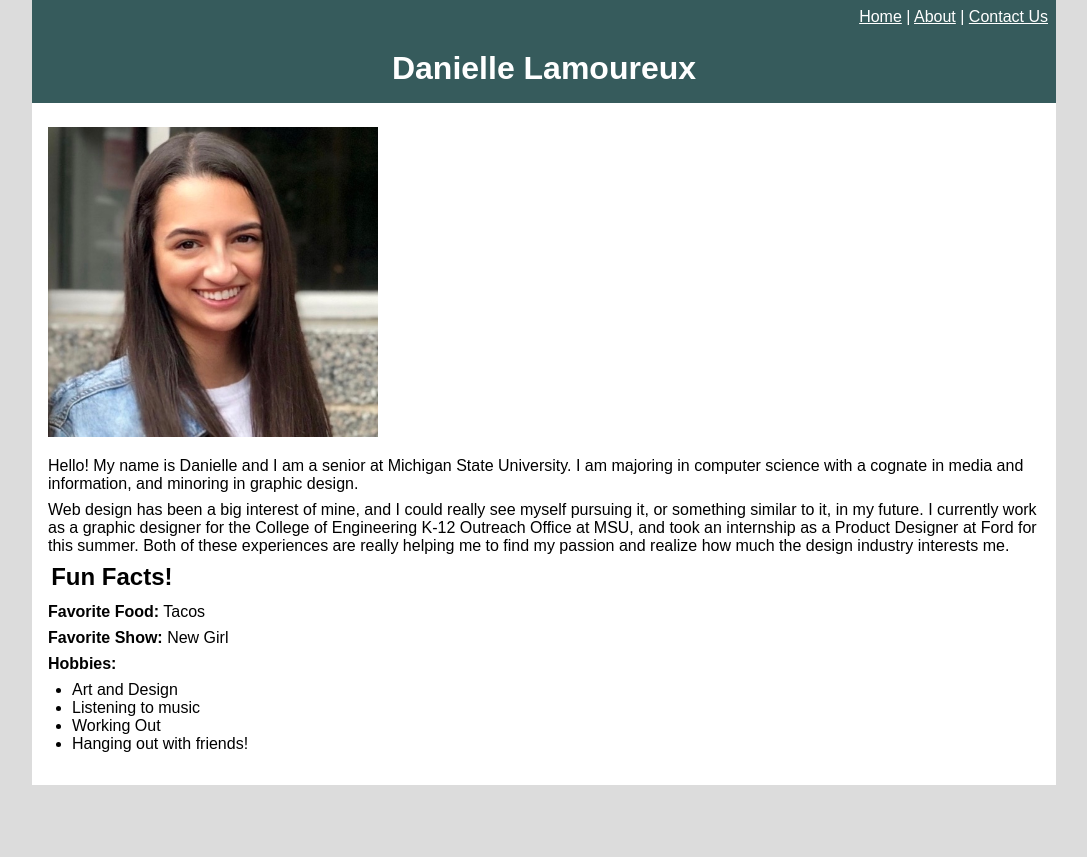
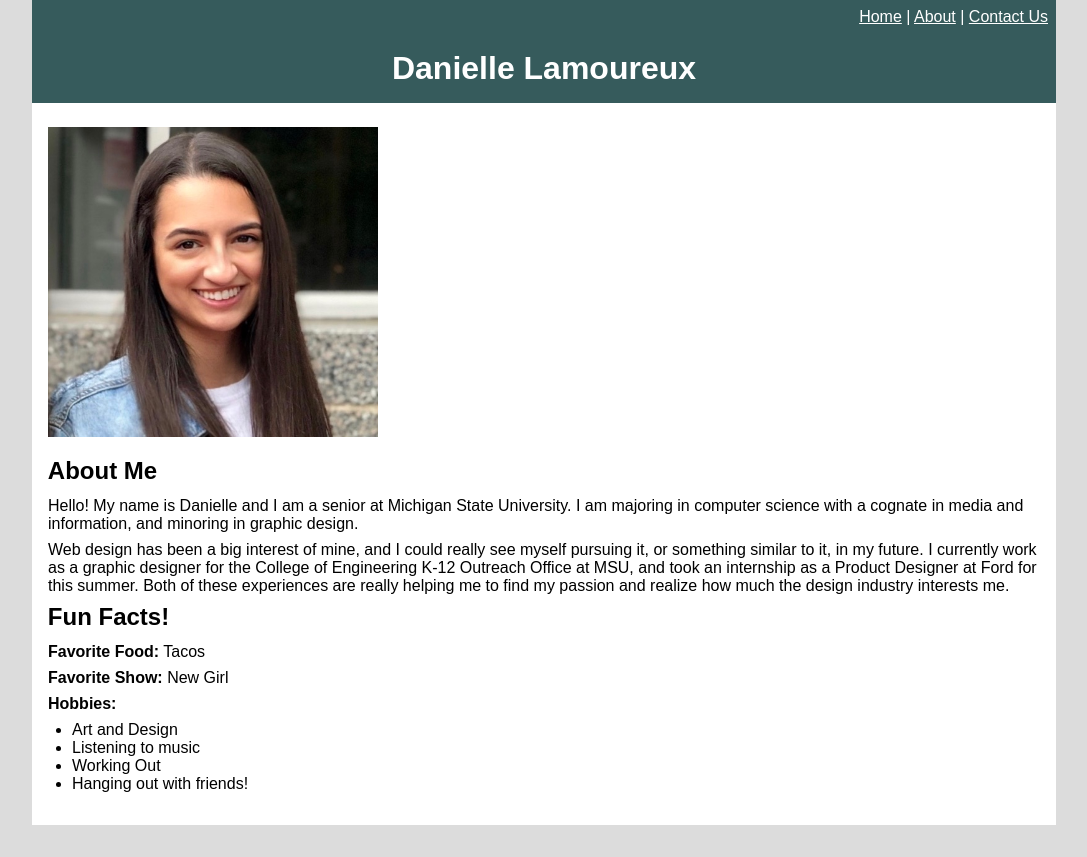
Before and after one commit to lamoure6/mi349_blog, a plain HTML site: page about.html in a window 1280 px wide. Shown: the whole page, without its empty margins (96-1183 px from the left). Before the commit the page ends 817 px from the top, so only its background shows below. Drawn offline with Linux system fonts and the light colour scheme.

Commit message:
css updates

```diff
--- a/about.html
+++ b/about.html
@@ -20,6 +20,7 @@
 <div class="content">
     <p><img src="self-photo.jpg" alt="Photo of Danielle Lamoureux" width="330" height="310"></p>
     <div>
+    <h2>About Me</h2>
     <p>
         Hello! My name is Danielle and I am a senior at Michigan State University.
         I am majoring in computer science with a cognate in media and information,
--- a/style.css
+++ b/style.css
@@ -63,7 +63,7 @@ div.content p{
 
 h2{
     font-size: 1.5em;
-    margin: 0 0 0.5em 0.8em;
+    margin: 0 0 0.5em 0.66em;
 }
 
 h3, #sign-up, table{
```
